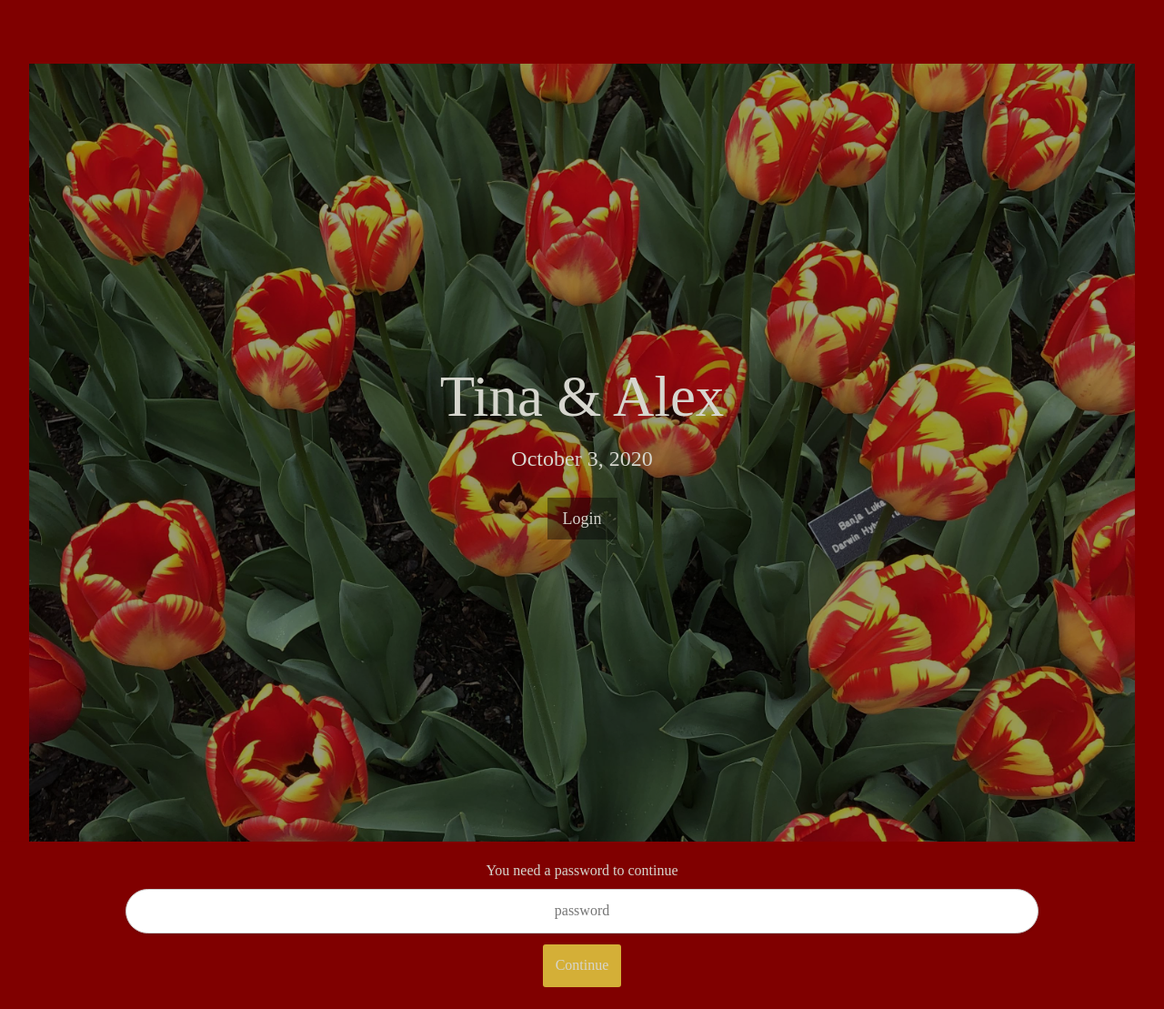
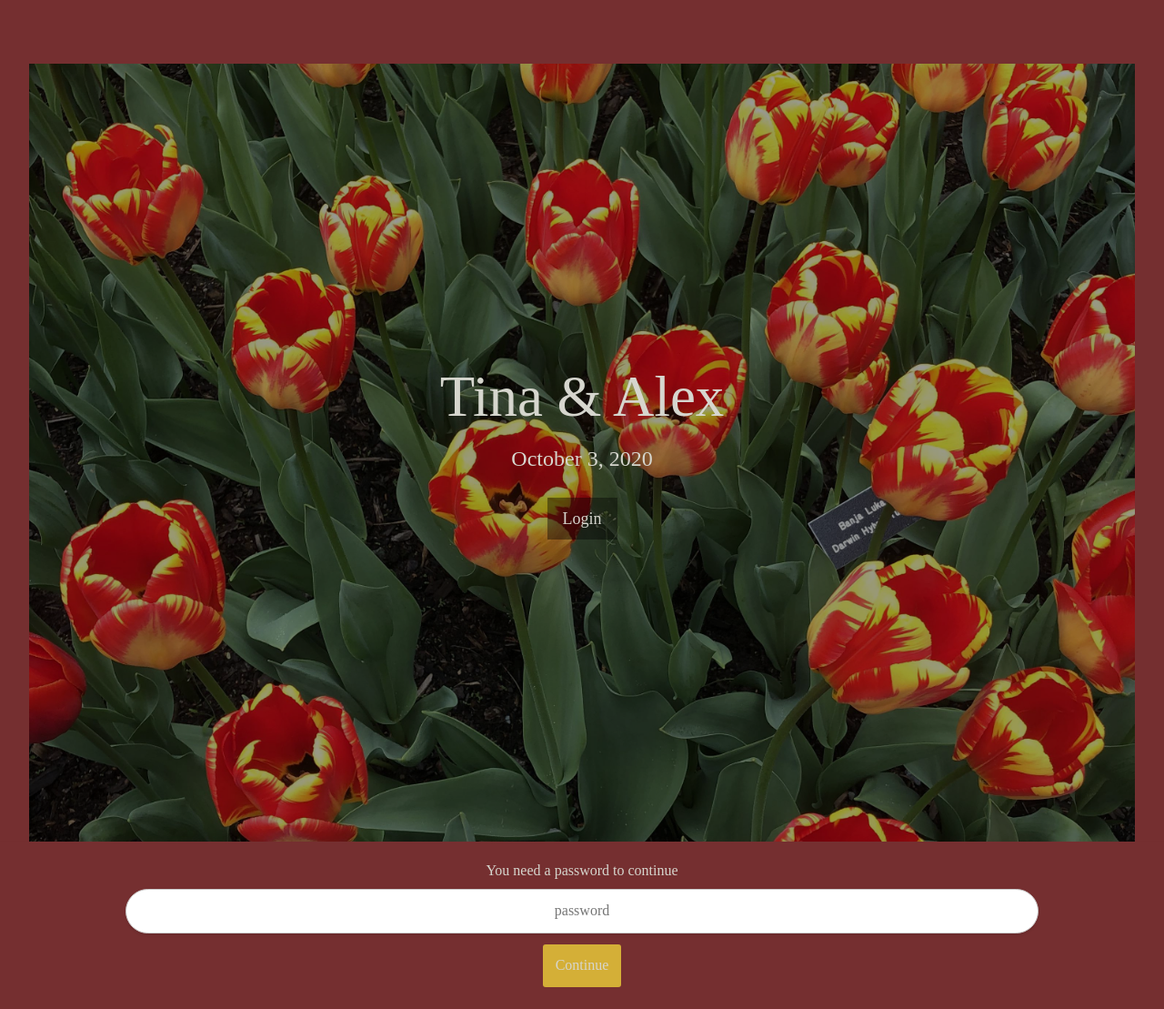
Before and after one commit to tina-and-alex/tina-and-alex.github.io, a Jekyll site: the page built from index.html, in a window 1280 px wide. Shown: the whole page at 91% size. Built offline with Jekyll 4.4.1, drawn with Linux system fonts in a browser that asks for light colours.

Commit message:
updating to saturated Red Theatre

```diff
--- a/094b381d8eb52ca3295aedc993763813162bf7c0/css/stylish-portfolio.css
+++ b/094b381d8eb52ca3295aedc993763813162bf7c0/css/stylish-portfolio.css
@@ -301,5 +301,5 @@ footer {
     /*display: block;*/
      /*padding: 0px;*/
     padding: -15px;
-    background-color: #800000;
+    background-color: #752f30;
 }
--- a/_includes/about.html
+++ b/_includes/about.html
@@ -1,6 +1,6 @@
 <div class="divider"><span></span></div>
 <section id="about" class="about">
-  <body style="background-color:#800000;"></body>
+  <body style="background-color:#752f30;"></body>
   <div class="container">
     <div class="row">
       <div class="col-lg-12 text-center">
--- a/css/stylish-portfolio.css
+++ b/css/stylish-portfolio.css
@@ -17,7 +17,7 @@ body {
 }
 
 body {
-    background-color: #800000;
+    background-color: #752f30;
 }
 
 .text-vertical-center {
@@ -180,7 +180,7 @@ hr.small {
     height: 70px;
     /*background-image: url(https://d3t14gfu9ehll4.cloudfront.net/themes/4fc3397f-227e-4f5d-82f3-d18bbcd36b60/root_LargeDivider_o7VZvVW.png);*/
     background-size: auto 50px;
-    background-color: #800000;
+    background-color: #752f30;
     background-position: center center;
     background-repeat: repeat-x;
 }
@@ -282,7 +282,7 @@ footer {
     text-align: center;
     vertical-align: middle;
     /*background-color: #D4AF37*/
-    background-color: #800000;
+    background-color: #752f30;
 
 }
 
```
